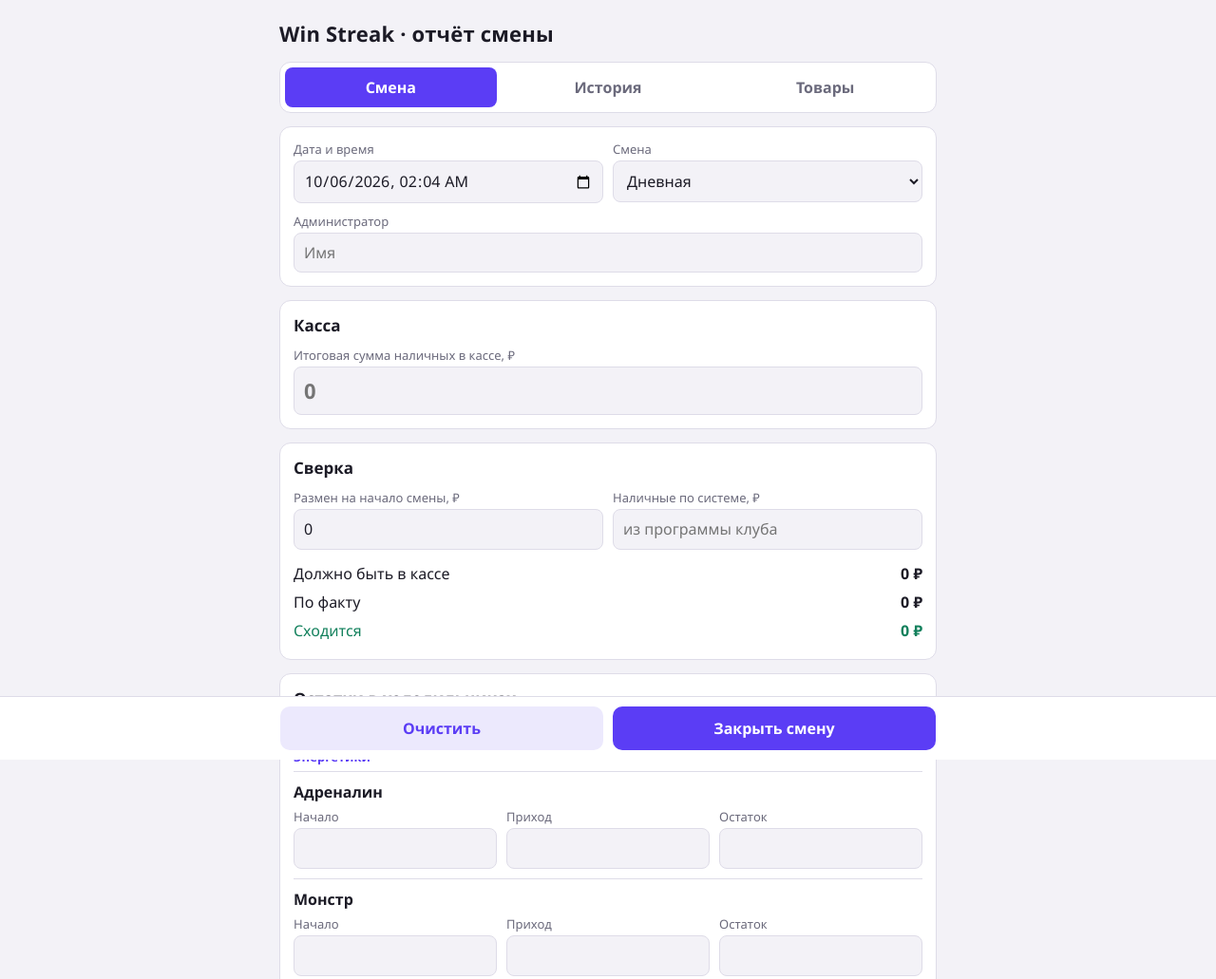
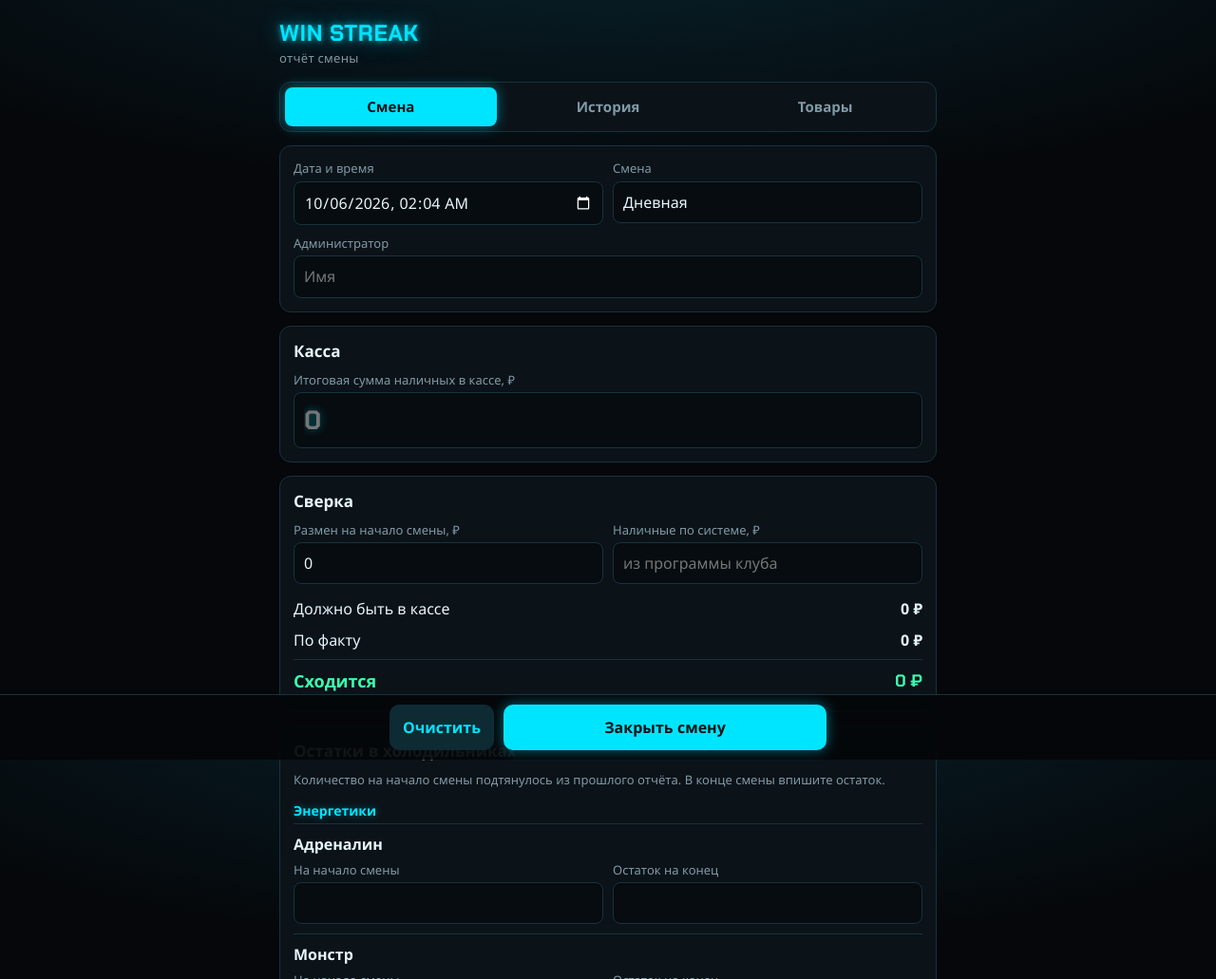
Before and after one commit to k1llshawty/winstreak, a plain HTML site: page index.html in a window 1280 px wide. Shown: the top 1031 px of the page at 95% size. Drawn offline with Linux system fonts and the light colour scheme.

Commit message:
Add files via upload

```diff
--- a/index.html
+++ b/index.html
@@ -4,48 +4,50 @@
 <meta charset="utf-8">
 <meta name="viewport" content="width=device-width, initial-scale=1, viewport-fit=cover">
 <title>Win Streak — отчёт смены</title>
+<link rel="stylesheet" href="https://fonts.googleapis.com/css2?family=Chakra+Petch:wght@500;700&display=swap">
+<meta name="theme-color" content="#05070a"><meta name="color-scheme" content="dark">
 <style>
-:root{--bg:#f3f2f7;--card:#fff;--ink:#1c1b26;--mut:#6b6a7c;--line:#dedce8;--acc:#5b3df5;--accink:#fff;--ok:#12805c;--bad:#c62f3e;--soft:#ece9fd;
-box-sizing:border-box;padding-top:env(safe-area-inset-top,0px);padding-bottom:env(safe-area-inset-bottom,0px)}
-@media (prefers-color-scheme:dark){:root:not([data-theme="light"]){--bg:#14131c;--card:#1e1d2a;--ink:#ecebf5;--mut:#9391a8;--line:#322f45;--acc:#8b74ff;--accink:#14131c;--ok:#4cd4a0;--bad:#ff7a87;--soft:#2a2645}}
-:root[data-theme="dark"]{--bg:#14131c;--card:#1e1d2a;--ink:#ecebf5;--mut:#9391a8;--line:#322f45;--acc:#8b74ff;--accink:#14131c;--ok:#4cd4a0;--bad:#ff7a87;--soft:#2a2645}
-*{box-sizing:border-box}html{scroll-padding-top:env(safe-area-inset-top,0px)}
-body{margin:0;background:var(--bg);color:var(--ink);font:16px/1.4 "Segoe UI",system-ui,-apple-system,Roboto,sans-serif}
-.wrap{max-width:720px;margin:0 auto;padding:16px 14px 90px}
-h1{font-size:22px;margin:4px 0 14px;letter-spacing:.2px}
-h2{font-size:17px;margin:0 0 10px}
+:root{--bg:#05070a;--card:#0b1218;--ink:#e6f6fa;--mut:#7f9aa5;--line:#17323c;--acc:#00e5ff;--accink:#021014;--ok:#3dffb0;--bad:#ff4d6d;--soft:#0e2a33;--glow:0 0 14px rgba(0,229,255,.45);
+--head:"Chakra Petch","Segoe UI",system-ui,sans-serif;box-sizing:border-box;padding-top:env(safe-area-inset-top,0px);padding-bottom:env(safe-area-inset-bottom,0px)}
+*{box-sizing:border-box;min-width:0}html{scroll-padding-top:env(safe-area-inset-top,0px);height:100%;-webkit-text-size-adjust:100%}
+body{margin:0;min-height:100%;overflow-x:hidden;background:radial-gradient(120% 60% at 50% -10%,#08222b 0,var(--bg) 60%) fixed var(--bg);color:var(--ink);font:16px/1.4 "Segoe UI",system-ui,-apple-system,Roboto,sans-serif}
+.wrap{max-width:720px;margin:0 auto;padding:16px 14px 110px;width:100%}
+h1{font:700 24px/1.1 var(--head);margin:6px 0 16px;color:var(--acc);text-shadow:0 0 6px rgba(0,229,255,.8),0 0 22px rgba(0,229,255,.5);letter-spacing:.5px}
+h1 small{display:block;font:500 13px var(--head);color:var(--mut);text-shadow:none;margin-top:4px;letter-spacing:.3px}
+h2{font:700 17px var(--head);margin:0 0 10px}
 nav{display:flex;gap:6px;background:var(--card);padding:5px;border-radius:12px;border:1px solid var(--line);margin-bottom:14px}
-nav button{flex:1;padding:10px;border:0;background:none;color:var(--mut);font:inherit;font-weight:600;border-radius:8px;cursor:pointer}
-nav button.on{background:var(--acc);color:var(--accink)}
-.card{background:var(--card);border:1px solid var(--line);border-radius:12px;padding:14px;margin-bottom:14px}
-label{display:block;font-size:13px;color:var(--mut);margin-bottom:3px}
-input,select,textarea{width:100%;font:inherit;color:var(--ink);background:var(--bg);border:1px solid var(--line);border-radius:8px;padding:9px 10px}
-input:focus,select:focus,textarea:focus,button:focus-visible{outline:2px solid var(--acc);outline-offset:1px}
-.g2{display:grid;grid-template-columns:1fr 1fr;gap:10px}.g3{display:grid;grid-template-columns:1fr 1fr 1fr;gap:10px}
-.den{display:grid;grid-template-columns:70px 1fr 90px;gap:8px;align-items:center;margin-bottom:6px}
-.den b{font-variant-numeric:tabular-nums}.den span{text-align:right;color:var(--mut);font-variant-numeric:tabular-nums}
-.tot{display:flex;justify-content:space-between;align-items:baseline;padding-top:10px;margin-top:6px;border-top:1px solid var(--line);font-weight:700}
-.tot big{font-size:24px;font-variant-numeric:tabular-nums}
-.res{display:flex;justify-content:space-between;padding:4px 0}.ok{color:var(--ok)}.bad{color:var(--bad)}
-.cat{font-size:13px;font-weight:700;color:var(--acc);margin:12px 0 6px}
+nav button{flex:1;padding:10px 4px;border:0;background:none;color:var(--mut);font:600 15px var(--head);border-radius:8px;cursor:pointer}
+nav button.on{background:var(--acc);color:var(--accink);box-shadow:var(--glow)}
+.card{background:var(--card);border:1px solid var(--line);border-radius:12px;padding:14px;margin-bottom:14px;overflow:hidden}
+label{display:block;font-size:13px;color:var(--mut);margin-bottom:4px}
+input,select,textarea{display:block;width:100%;max-width:100%;font:inherit;font-size:16px;color:var(--ink);background:#060c10;border:1px solid var(--line);border-radius:8px;padding:10px;-webkit-appearance:none;appearance:none}
+input[type=datetime-local]{min-height:44px}
+input:focus,select:focus,textarea:focus{outline:0;border-color:var(--acc);box-shadow:var(--glow)}
+button:focus-visible{outline:2px solid var(--acc);outline-offset:2px}
+.g2{display:grid;grid-template-columns:repeat(2,minmax(0,1fr));gap:10px}
+.cash{font:700 28px var(--head)!important;color:var(--acc);text-shadow:0 0 10px rgba(0,229,255,.4)}
+.res{display:flex;justify-content:space-between;gap:10px;padding:5px 0}.ok{color:var(--ok)}.bad{color:var(--bad)}
+.res.big{border-top:1px solid var(--line);margin-top:4px;padding-top:10px;font:700 18px var(--head)}
+.cat{font:700 14px var(--head);color:var(--acc);margin:14px 0 4px;text-shadow:0 0 8px rgba(0,229,255,.4)}
 .irow{padding:10px 0;border-top:1px solid var(--line)}
-.irow .nm{display:flex;justify-content:space-between;font-weight:600;margin-bottom:6px}
-.irow .nm span{font-weight:500;color:var(--mut);font-variant-numeric:tabular-nums}
-.btn{border:0;border-radius:10px;padding:12px 16px;font:inherit;font-weight:700;cursor:pointer;background:var(--acc);color:var(--accink)}
-.btn.s{background:var(--soft);color:var(--acc)}.btn.d{background:none;color:var(--bad);padding:6px 10px}
-.bar{position:fixed;left:0;right:0;bottom:0;background:var(--card);border-top:1px solid var(--line);padding:10px 14px calc(10px + env(safe-area-inset-bottom,0px));display:flex;gap:10px;justify-content:center}
-.bar .btn{flex:1;max-width:340px}
+.irow .nm{display:flex;justify-content:space-between;gap:8px;font-weight:600;margin-bottom:6px}
+.irow .nm span{font-weight:500;color:var(--ok)}
+.btn{border:0;border-radius:10px;padding:13px 14px;font:700 16px var(--head);cursor:pointer;background:var(--acc);color:var(--accink);box-shadow:var(--glow)}
+.btn.s{background:var(--soft);color:var(--acc);box-shadow:none}.btn.d{background:none;color:var(--bad);padding:8px 10px;box-shadow:none}
+.bar{position:fixed;left:0;right:0;bottom:0;background:rgba(5,7,10,.94);border-top:1px solid var(--line);padding:10px 14px calc(10px + env(safe-area-inset-bottom,0px));display:flex;gap:10px;justify-content:center;z-index:5}
+.bar:empty{display:none}.bar .btn{flex:1;max-width:340px}.bar .btn.s{flex:0 0 auto}
 .hist{display:flex;justify-content:space-between;align-items:center;gap:10px;padding:12px 0;border-top:1px solid var(--line);cursor:pointer}
-.hist:first-of-type{border-top:0}.hist small{color:var(--mut)}
-pre{white-space:pre-wrap;word-break:break-word;font:14px/1.5 ui-monospace,Consolas,monospace;background:var(--bg);padding:12px;border-radius:8px;border:1px solid var(--line);overflow-x:auto}
+.hist:first-child{border-top:0}.hist small{color:var(--mut)}
+pre{white-space:pre-wrap;word-break:break-word;font:14px/1.5 ui-monospace,Consolas,monospace;background:#060c10;padding:12px;border-radius:8px;border:1px solid var(--line);margin:0}
 .empty{color:var(--mut);text-align:center;padding:24px 8px}
-.toast{position:fixed;left:50%;bottom:80px;transform:translateX(-50%);background:var(--ink);color:var(--bg);padding:10px 16px;border-radius:10px;font-weight:600;z-index:9}
-.erow{display:grid;grid-template-columns:1fr 80px 36px;gap:6px;margin-bottom:6px}
+.toast{position:fixed;left:50%;bottom:90px;transform:translateX(-50%);background:var(--acc);color:var(--accink);padding:10px 16px;border-radius:10px;font:700 15px var(--head);z-index:9;box-shadow:var(--glow);white-space:nowrap}
+.erow{display:grid;grid-template-columns:minmax(0,1fr) 84px 44px;gap:6px;margin-bottom:8px}
+.erow .btn{padding:0}
 </style>
 </head>
 <body>
 <div class="wrap">
-<h1>Win Streak · отчёт смены</h1>
+<h1>WIN STREAK<small>отчёт смены</small></h1>
 <nav id="nav"><button data-t="shift" class="on">Смена</button><button data-t="hist">История</button><button data-t="items">Товары</button></nav>
 <main id="v"></main>
 </div>
@@ -68,7 +70,7 @@ function newDraft(){
   const last=reports[0],prev={};
   if(last)last.items.forEach(i=>prev[i.name]=i.end);
   return{date:nowLocal(),admin:last?last.admin:"",shift:"Дневная",cash:"",float:last?last.float:0,system:"",note:"",
-    inv:Object.fromEntries(items.map(i=>[i.id,{s:prev[i.name]??"",in:"",e:""}]))};
+    inv:Object.fromEntries(items.map(i=>[i.id,{s:prev[i.name]??"",e:""}]))};
 }
 if(!draft)draft=newDraft();
 const save=()=>sv("ws_draft",draft);
@@ -77,8 +79,8 @@ function calc(){
   return{total,exp,diff:total-exp};
 }
 function itemRows(){
-  return items.map(i=>{const r=draft.inv[i.id]||(draft.inv[i.id]={s:"",in:"",e:""});
-    const sold=num(r.s)+num(r.in)-num(r.e);return{...i,start:num(r.s),in:num(r.in),end:num(r.e),sold,filled:r.e!==""}});
+  return items.map(i=>{const r=draft.inv[i.id]||(draft.inv[i.id]={s:"",e:""});
+    const sold=num(r.s)-num(r.e);return{...i,start:num(r.s),end:num(r.e),sold,filled:r.e!==""}});
 }
 function render(){
   document.querySelectorAll("nav button").forEach(b=>b.classList.toggle("on",b.dataset.t===tab));
@@ -89,16 +91,15 @@ function viewShift(){
   let h=`<div class="card"><div class="g2"><div><label>Дата и время</label><input type="datetime-local" data-f="date" value="${draft.date}"></div>
   <div><label>Смена</label><select data-f="shift">${["Дневная","Ночная"].map(s=>`<option${draft.shift===s?" selected":""}>${s}</option>`).join("")}</select></div></div>
   <div style="margin-top:10px"><label>Администратор</label><input data-f="admin" value="${esc(draft.admin)}" placeholder="Имя"></div></div>`;
-  h+=`<div class="card"><h2>Касса</h2><label>Итоговая сумма наличных в кассе, ₽</label><input type="number" inputmode="numeric" min="0" data-f="cash" value="${draft.cash??""}" placeholder="0" style="font-size:22px;font-weight:700"></div>`;
+  h+=`<div class="card"><h2>Касса</h2><label>Итоговая сумма наличных в кассе, ₽</label><input type="number" inputmode="numeric" min="0" data-f="cash" value="${draft.cash??""}" placeholder="0" class="cash"></div>`;
   h+=`<div class="card"><h2>Сверка</h2><div class="g2"><div><label>Размен на начало смены, ₽</label><input type="number" inputmode="numeric" data-f="float" value="${draft.float}"></div>
   <div><label>Наличные по системе, ₽</label><input type="number" inputmode="numeric" data-f="system" value="${draft.system}" placeholder="из программы клуба"></div></div>
   <div id="rec" style="margin-top:10px"></div></div>`;
-  h+=`<div class="card"><h2>Остатки в холодильниках</h2><label>Начало подтянулось из прошлой смены. Введите приход и остаток на конец.</label>`;
+  h+=`<div class="card"><h2>Остатки в холодильниках</h2><label>Количество на начало смены подтянулось из прошлого отчёта. В конце смены впишите остаток.</label>`;
   cats.forEach(cat=>{h+=`<div class="cat">${esc(cat)}</div>`;
     itemRows().filter(i=>i.cat===cat).forEach(i=>{h+=`<div class="irow"><div class="nm">${esc(i.name)}<span id="sd${i.id}">${i.filled?"продано "+i.sold:""}</span></div>
-    <div class="g3"><div><label>Начало</label><input type="number" inputmode="numeric" min="0" data-i="${i.id}" data-k="s" value="${draft.inv[i.id].s}"></div>
-    <div><label>Приход</label><input type="number" inputmode="numeric" min="0" data-i="${i.id}" data-k="in" value="${draft.inv[i.id].in}"></div>
-    <div><label>Остаток</label><input type="number" inputmode="numeric" min="0" data-i="${i.id}" data-k="e" value="${draft.inv[i.id].e}"></div></div></div>`})});
+    <div class="g2"><div><label>На начало смены</label><input type="number" inputmode="numeric" min="0" data-i="${i.id}" data-k="s" value="${draft.inv[i.id].s}"></div>
+    <div><label>Остаток на конец</label><input type="number" inputmode="numeric" min="0" data-i="${i.id}" data-k="e" value="${draft.inv[i.id].e}"></div></div></div>`})});
   h+=`</div><div class="card"><label>Заметка по смене</label><textarea rows="2" data-f="note" placeholder="Что сломалось, что докупить…">${esc(draft.note)}</textarea></div>`;
   $("#v").innerHTML=h;
   $("#bar").innerHTML=`<button class="btn s" id="reset">Очистить</button><button class="btn" id="fin">Закрыть смену</button>`;
@@ -107,17 +108,17 @@ function viewShift(){
 function paintRec(){
   const c=calc(),el=$("#rec");if(!el)return;
   const cls=c.diff===0?"ok":"bad",txt=c.diff===0?"Сходится":c.diff>0?"Излишек":"Недостача";
-  el.innerHTML=`<div class="res"><span>Должно быть в кассе</span><b>${rub(c.exp)}</b></div><div class="res"><span>По факту</span><b>${rub(c.total)}</b></div><div class="res ${cls}"><span>${txt}</span><b>${c.diff>0?"+":""}${rub(c.diff)}</b></div>`;
+  el.innerHTML=`<div class="res"><span>Должно быть в кассе</span><b>${rub(c.exp)}</b></div><div class="res"><span>По факту</span><b>${rub(c.total)}</b></div><div class="res big ${cls}"><span>${txt}</span><b>${c.diff>0?"+":""}${rub(c.diff)}</b></div>`;
 }
 function snapshot(){
   const c=calc(),rows=itemRows();
   return{id:Date.now(),date:draft.date,admin:draft.admin.trim()||"—",shift:draft.shift,total:c.total,float:num(draft.float),system:num(draft.system),exp:c.exp,diff:c.diff,note:draft.note.trim(),
-    items:rows.map(r=>({name:r.name,cat:r.cat,price:r.price,start:r.start,in:r.in,end:r.end,sold:r.sold}))};
+    items:rows.map(r=>({name:r.name,cat:r.cat,price:r.price,start:r.start,end:r.end,sold:r.sold}))};
 }
 function report(r){
   let t=`Win Streak — смена ${r.shift.toLowerCase()}\n${fmt(r.date)}\nАдминистратор: ${r.admin}\n\nКАССА\nПо факту: ${rub(r.total)}\nРазмен на начало: ${rub(r.float)}\nНаличные по системе: ${rub(r.system)}\nДолжно быть: ${rub(r.exp)}\n${r.diff===0?"Сходится":(r.diff>0?"Излишек: +":"Недостача: ")+rub(r.diff)}\n`;
-  [...new Set(r.items.map(i=>i.cat))].forEach(cat=>{t+=`\n${cat.toUpperCase()} (нач / приход / ост / продано)\n`;
-    r.items.filter(i=>i.cat===cat).forEach(i=>t+=`${i.name}: ${i.start} / ${i.in} / ${i.end} / ${i.sold}\n`)});
+  [...new Set(r.items.map(i=>i.cat))].forEach(cat=>{t+=`\n${cat.toUpperCase()} (на начало / остаток / продано)\n`;
+    r.items.filter(i=>i.cat===cat).forEach(i=>t+=`${i.name}: ${i.start} / ${i.end} / ${i.sold}\n`)});
   const sum=r.items.reduce((a,i)=>a+Math.max(0,i.sold)*i.price,0);
   if(sum>0)t+=`\nТовары проданы на ≈ ${rub(sum)}\n`;
   if(r.note)t+=`\nЗаметка: ${r.note}\n`;
@@ -147,7 +148,7 @@ function toast(m){const d=document.createElement("div");d.className="toast";d.te
 document.addEventListener("input",e=>{
   const t=e.target;
   if(t.dataset.f){draft[t.dataset.f]=t.value;save();if(["float","system","cash"].includes(t.dataset.f))paintRec()}
-  else if(t.dataset.i){draft.inv[t.dataset.i][t.dataset.k]=t.value;save();const r=draft.inv[t.dataset.i];$("#sd"+t.dataset.i).textContent=r.e!==""?"продано "+(num(r.s)+num(r.in)-num(r.e)):""}
+  else if(t.dataset.i){draft.inv[t.dataset.i][t.dataset.k]=t.value;save();const r=draft.inv[t.dataset.i];$("#sd"+t.dataset.i).textContent=r.e!==""?"продано "+(num(r.s)-num(r.e)):""}
   else if(t.dataset.e){const it=items.find(x=>x.id==t.dataset.e);it[t.dataset.k]=t.dataset.k==="price"?num(t.value):t.value;sv("ws_items2",items)}
 });
 document.addEventListener("click",e=>{
```
